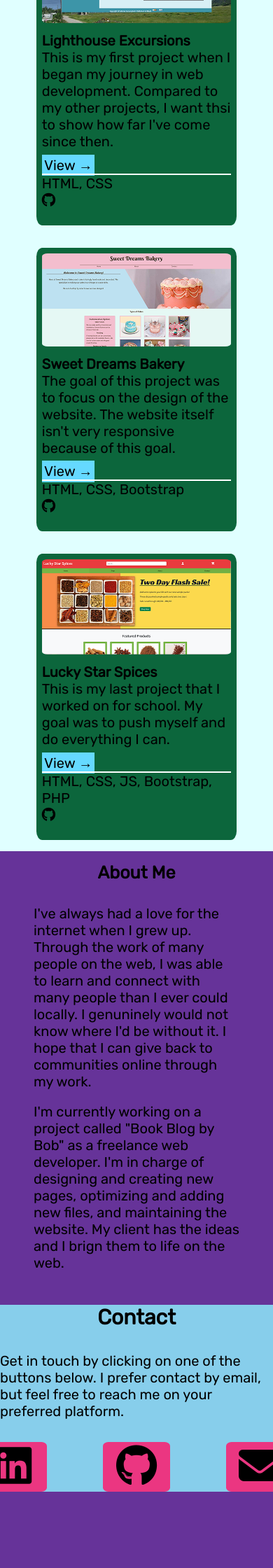
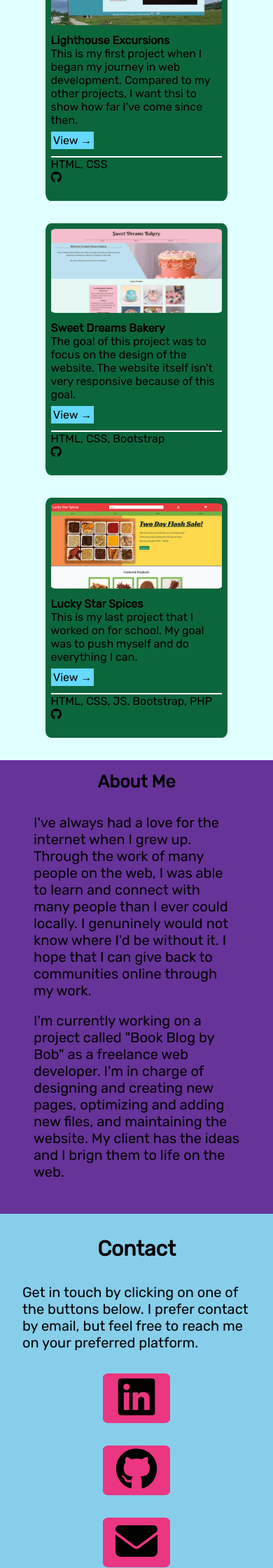
Before and after one commit to MC7841/portfolio, a PHP site: page / in a window 390 px wide. Shown: the part 680-2920 px from the top of the page at 70% size. Before the commit the page ends 2811 px from the top, so only its background shows below. Run offline with PHP 8.4, Linux system fonts and the light colour scheme; some libraries are stand-ins or nearby versions.

Commit message:
Added media query to contact section and adjusted card styles

```diff
--- a/css/index.css
+++ b/css/index.css
@@ -103,7 +103,7 @@ a {
     height: 28rem;
     padding: 0 0 1rem 0;
     border-radius: 3%;
-    font-size: clamp(20px, 1vw, 25px);
+    font-size: clamp(16px, 1vw, 25px);
     overflow: hidden;
 }
 
@@ -209,12 +209,15 @@ a {
 
 /* Responsive Styles */
 
+@media (max-width:1350px) {
+    .home-intro{padding: 1rem; height: 50vh;}
+    .work {height:50%; padding: 2rem;}
+    .about {height: 60%; padding: 1rem;}
+    .contact {height: 80%; padding: 2rem;}
+}
+
 @media (max-width:1288px) {
-    .home-intro{padding: 1rem; height: 50vh;}
-    .work {height:50%; padding: 1rem;}
     .container-2 {flex-direction: column;}
-    .about {height: 60%; padding: 1rem;}
-    .contact {height: 60%;}
 }
 
 @media  (max-width:800px) {
@@ -222,10 +225,13 @@ a {
    header h3 {margin-top: 1rem;}
    nav a {width: 6rem;}
    .card {width: 80%; height: 50%;}
+   .card-footer {margin-top: .8rem;}
    .about-content {margin: 3rem;}
+   .contact-row {gap: 2rem;}
 }
 
 @media (max-width:400px) {
     nav {flex-direction: column; height: 10rem;}
     .about-content {margin: 2rem;}
+    .contact-row {flex-direction: column;}
 }
```
